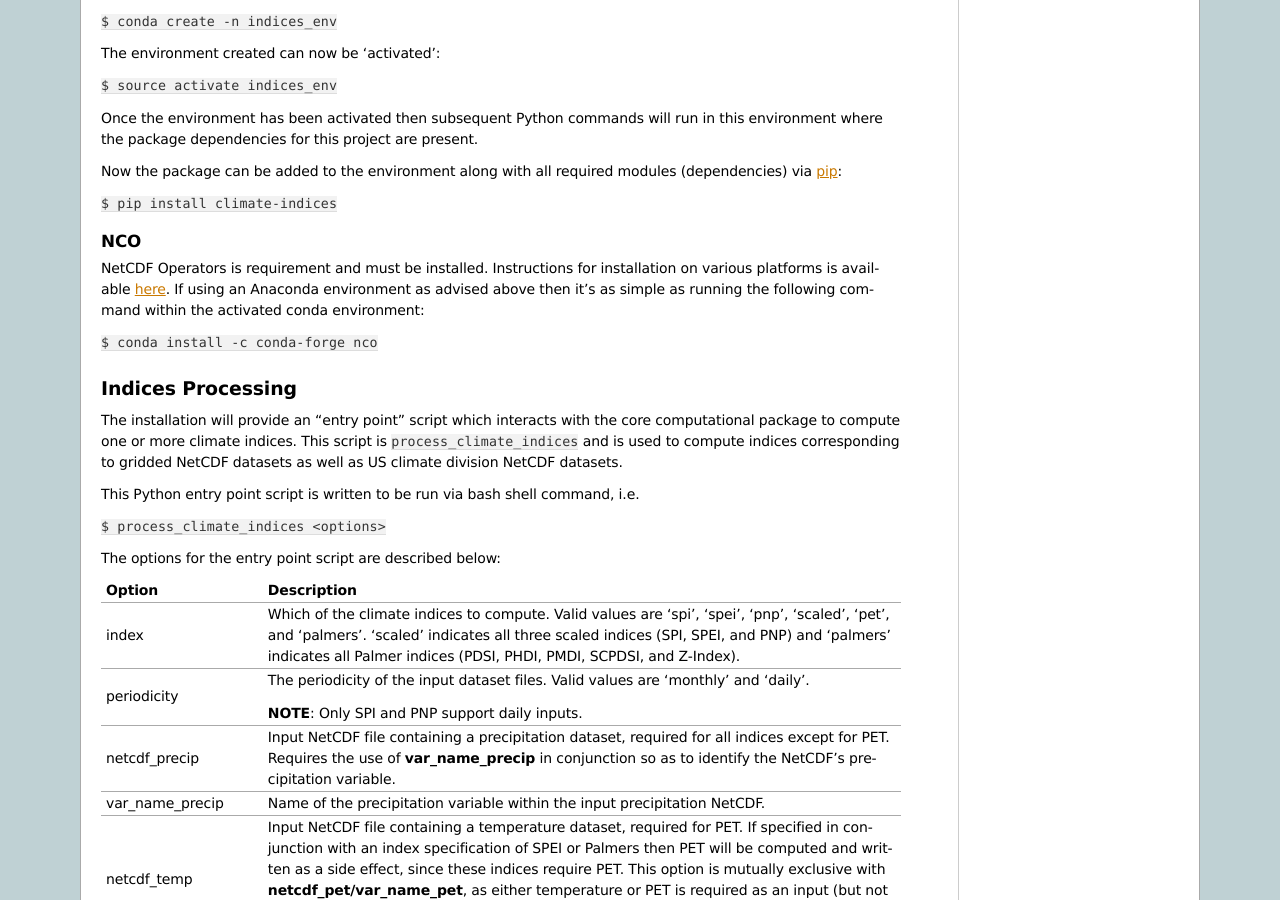
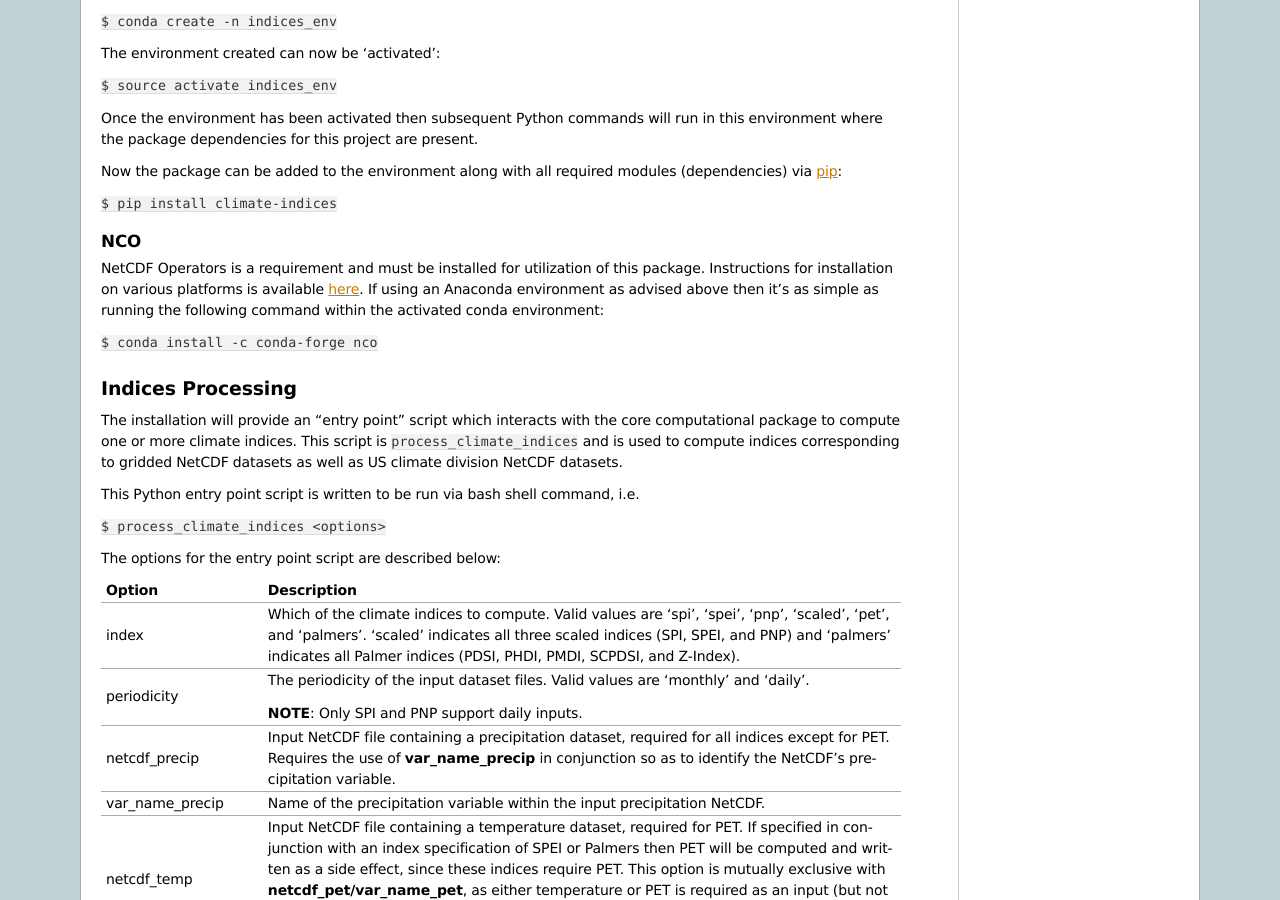
Before and after one commit to monocongo/climate_indices, a Sphinx documentation site: the page built from docs/index.rst, in a window 1280 px wide and 900 px high, scrolled down 1121 px. Built offline with Sphinx 7.4.7, drawn with Linux system fonts in a browser that asks for light colours; part of the change alters nothing that is shown; some of the changed text lies outside the part shown.

```diff
--- a/docs/conf.py
+++ b/docs/conf.py
@@ -24,9 +24,9 @@ project = "climate_indices"
 author = "James Adams"
 
 # The short X.Y version
-version = "0.1"
+version = "1.0"
 # The full version, including alpha/beta/rc tags
-release = "0.1.0_beta"
+release = "1.0.5"
 
 
 # -- General configuration ---------------------------------------------------
@@ -133,8 +133,8 @@ latex_documents = [
     (
         master_doc,
         "climate_indices.tex",
-        "indices\\_python Documentation",
-        "James Adams",
+        "climate\\_indices Documentation",
+        author,
         "manual",
     )
 ]
@@ -159,9 +159,9 @@ texinfo_documents = [
         master_doc,
         "climate_indices",
         "climate_indices Documentation",
-        author,
+        "James Adams",
         "climate_indices",
-        "One line description of project.",
+        "Climate indices useful for drought monitoring",
         "Miscellaneous",
     )
 ]
--- a/docs/index.rst
+++ b/docs/index.rst
@@ -111,8 +111,8 @@ Now the package can be added to the environment along with all required modules
 NCO
 ^^^^
 
-NetCDF Operators is requirement and must be installed. Instructions for
-installation on various platforms is available `here <http://nco.sourceforge.net#Executables//>`_.
+NetCDF Operators is a requirement and must be installed for utilization of this package.
+Instructions for installation on various platforms is available `here <http://nco.sourceforge.net#Executables//>`_.
 If using an Anaconda environment as advised above then it's as simple as running
 the following command within the activated conda environment:
 
```
